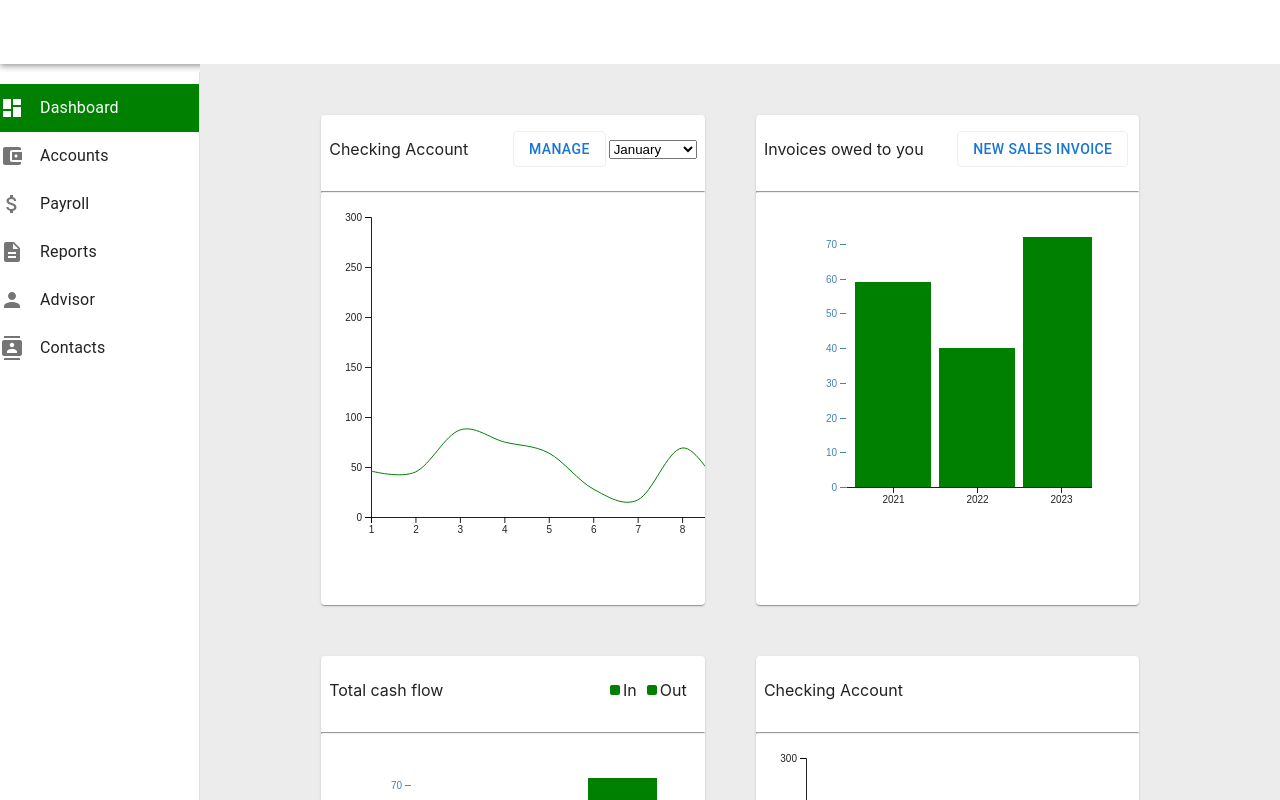
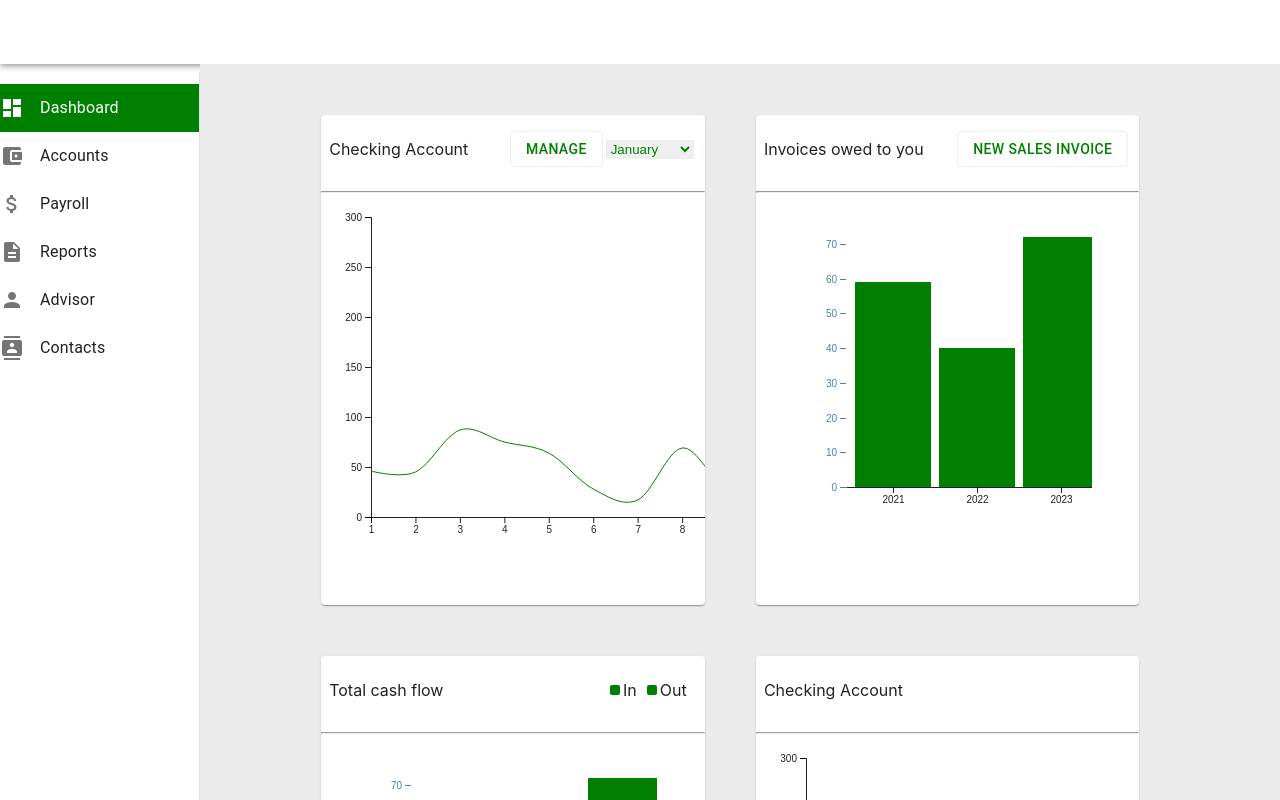
Before and after one commit to codebot-caffeine/assiduus, a React (Create React App) app: page / in a window 1280 px wide. Shown: the top 800 px of the page. Built offline with nearby package versions, Linux system fonts and the light colour scheme.

Commit message:
popup styles added

```diff
--- a/package.json
+++ b/package.json
@@ -12,6 +12,7 @@
     "@testing-library/user-event": "^13.5.0",
     "d3": "^7.8.5",
     "react": "^18.2.0",
+    "react-bootstrap": "^2.9.1",
     "react-dom": "^18.2.0",
     "react-router-dom": "^6.18.0",
     "react-scripts": "5.0.1",
--- a/src/components/home.js
+++ b/src/components/home.js
@@ -88,8 +88,8 @@ class Home extends React.Component {
           <CardActions style={{justifyContent:"space-between"}}>
             <p>Checking Account</p>
             <div style={{justifyContent:"space-between"}}>
-              <Button variant="outlined" style={{marginRight:"3px",borderColor:"ButtonHighlight"}} onClick={this.updateData}>Manage</Button>
-               <select onChange={this.updateData}>
+              <Button variant="outlined" style={{marginRight:"3px",borderColor:"ButtonHighlight",color:"green"}} onClick={this.updateData}>Manage</Button>
+               <select onChange={this.updateData} style={{marginRight:"3px",borderColor:"ButtonHighlight",color:"green"}}>
                 {this.state.months.map((e)=> (<option value={e}> {e}</option>))}
                </select>
             </div>
@@ -102,7 +102,7 @@ class Home extends React.Component {
         <Card style={{width: "40%" ,margin:"2vw"}}>
           <CardActions style={{justifyContent:"space-between"}}>
             <p>Invoices owed to you</p>
-            <Button variant="outlined" style={{marginRight:"3px",borderColor:"ButtonHighlight"}} onClick={this.handleClick}> New Sales Invoice</Button>
+            <Button variant="outlined" style={{marginRight:"3px",borderColor:"ButtonHighlight",color:"green"}} onClick={this.handleClick}> New Sales Invoice</Button>
           </CardActions>
           <hr />
           <CardContent style={{paddingLeft:"50px"}}>
```
Also changed, not shown: 1 other file (tests, documents, lock files or other folders).
